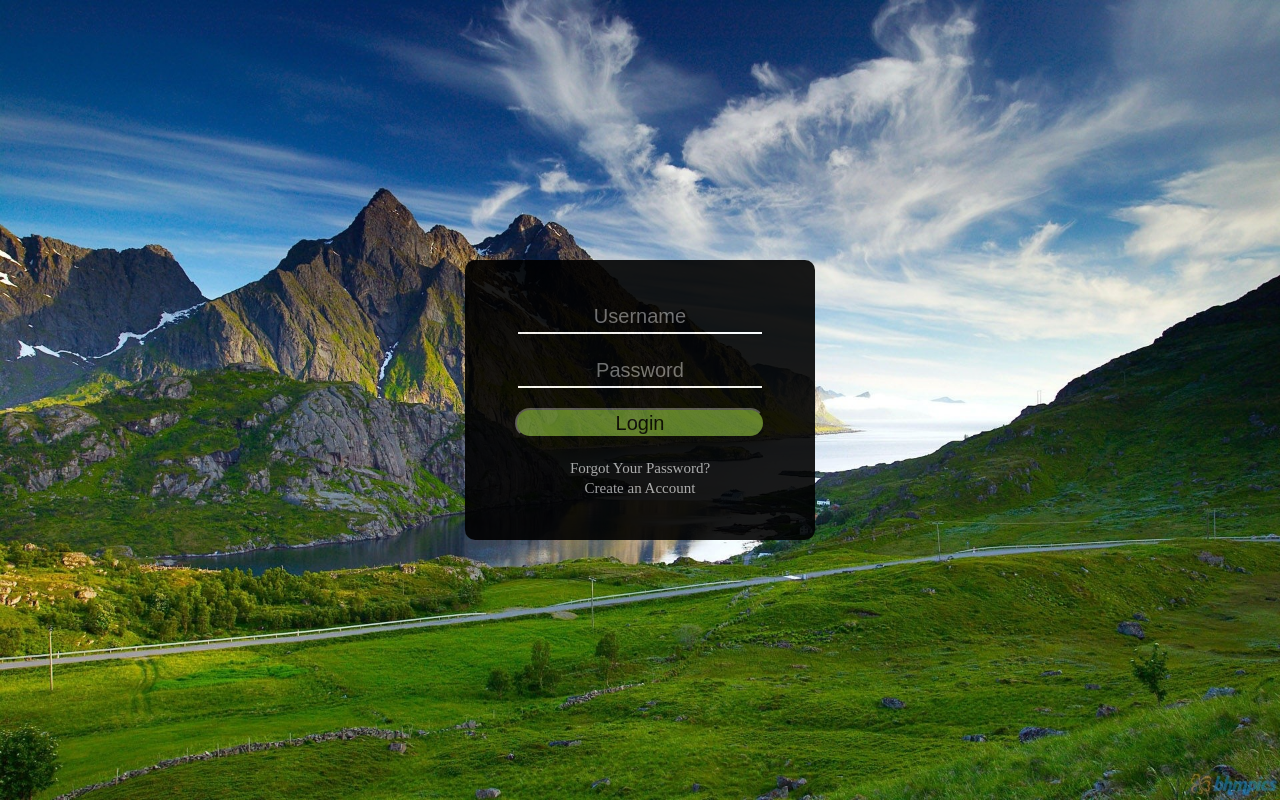
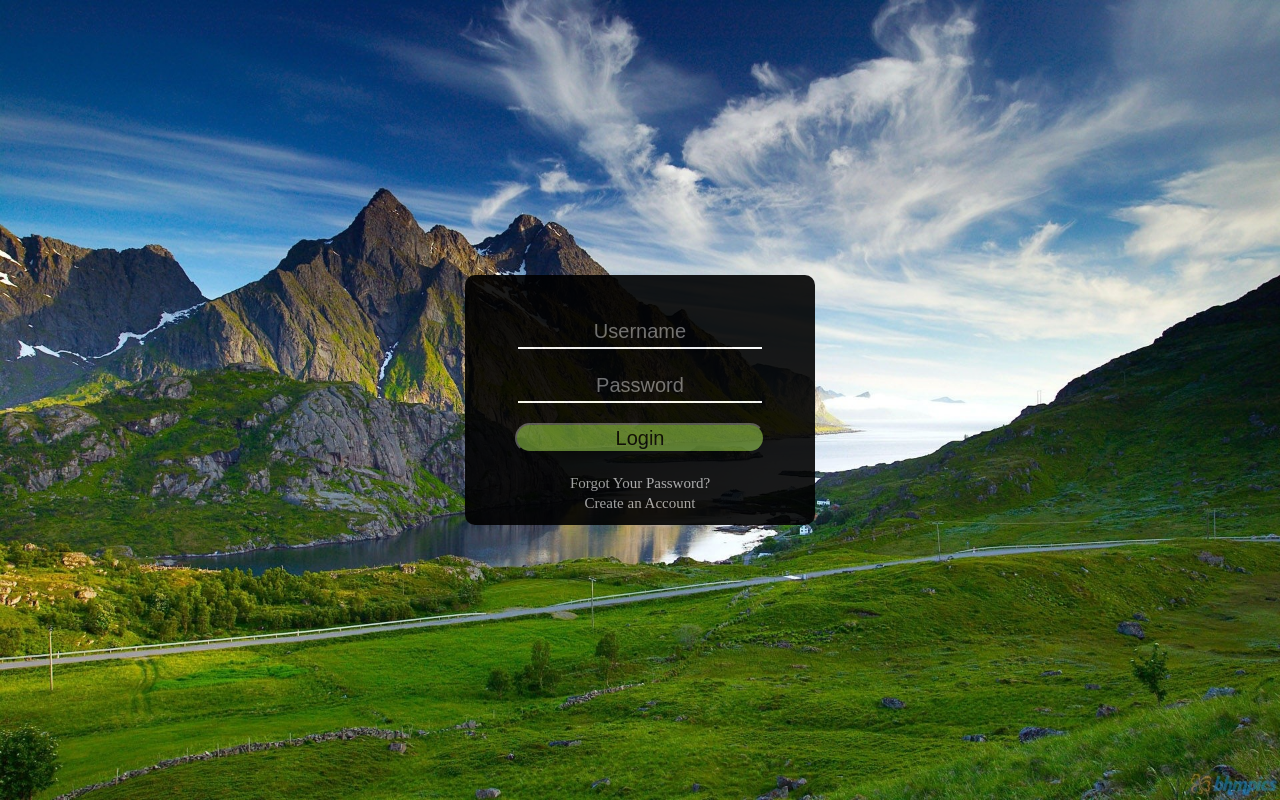
Before and after one commit to joshuaguillermo/gdctodo, a plain HTML site: page index.html in a window 1280 px wide. Drawn offline with Linux system fonts and the light colour scheme.

Commit message:
adding js

```diff
--- a/index.html
+++ b/index.html
@@ -20,10 +20,8 @@
                 <a href="">Create an Account</a>
             </div>
         </form>
-
-
-
     </div>
+    <script src=""></script>
 </body>
 
 </html>
--- a/style.css
+++ b/style.css
@@ -11,7 +11,7 @@ body {
 
 .loginform {
     width: 350px;
-    height: 280px;
+    height: 250px;
     background: #000000;
     color: #ffffff;
     top: 50%;
```
Also changed, not shown: client.js (added).
